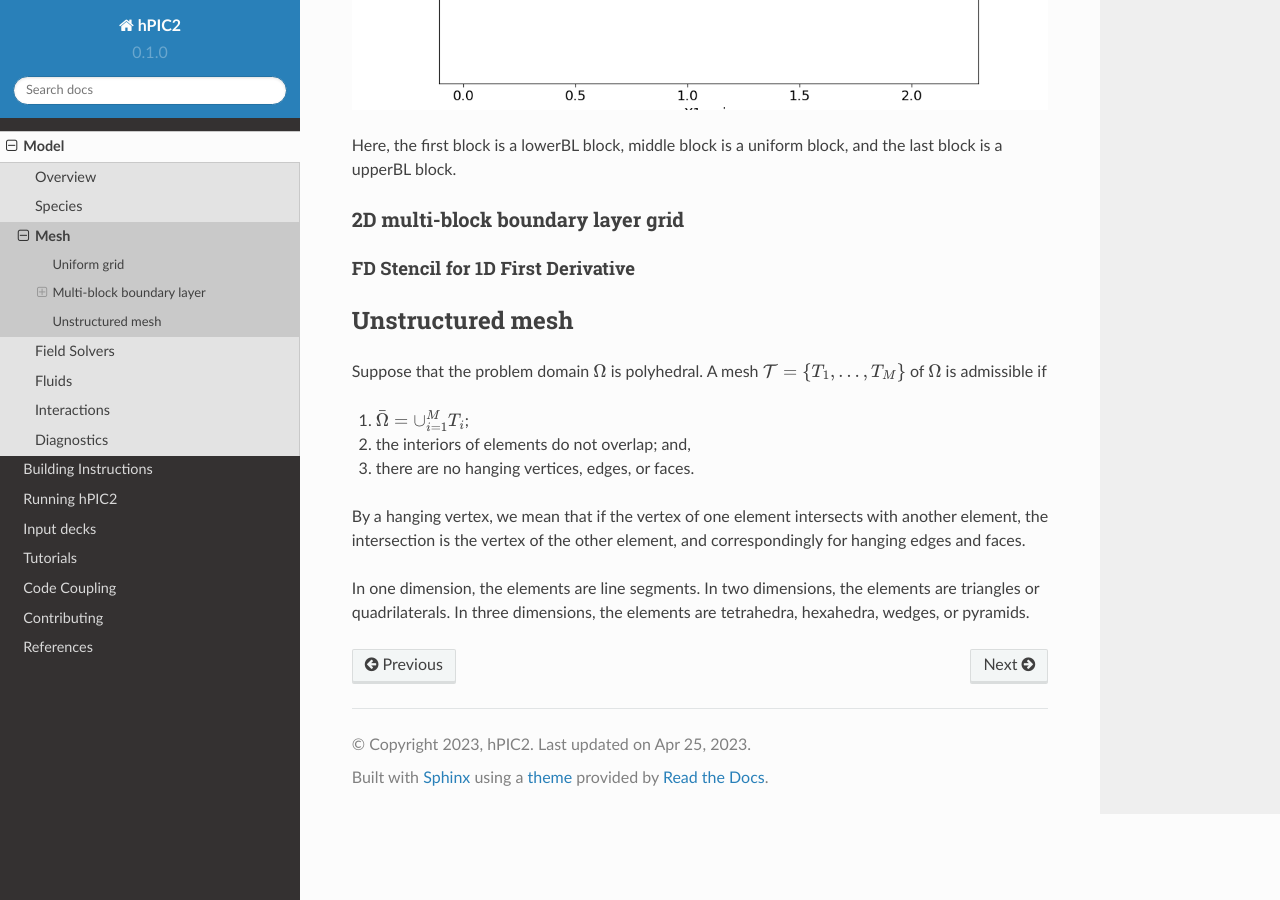
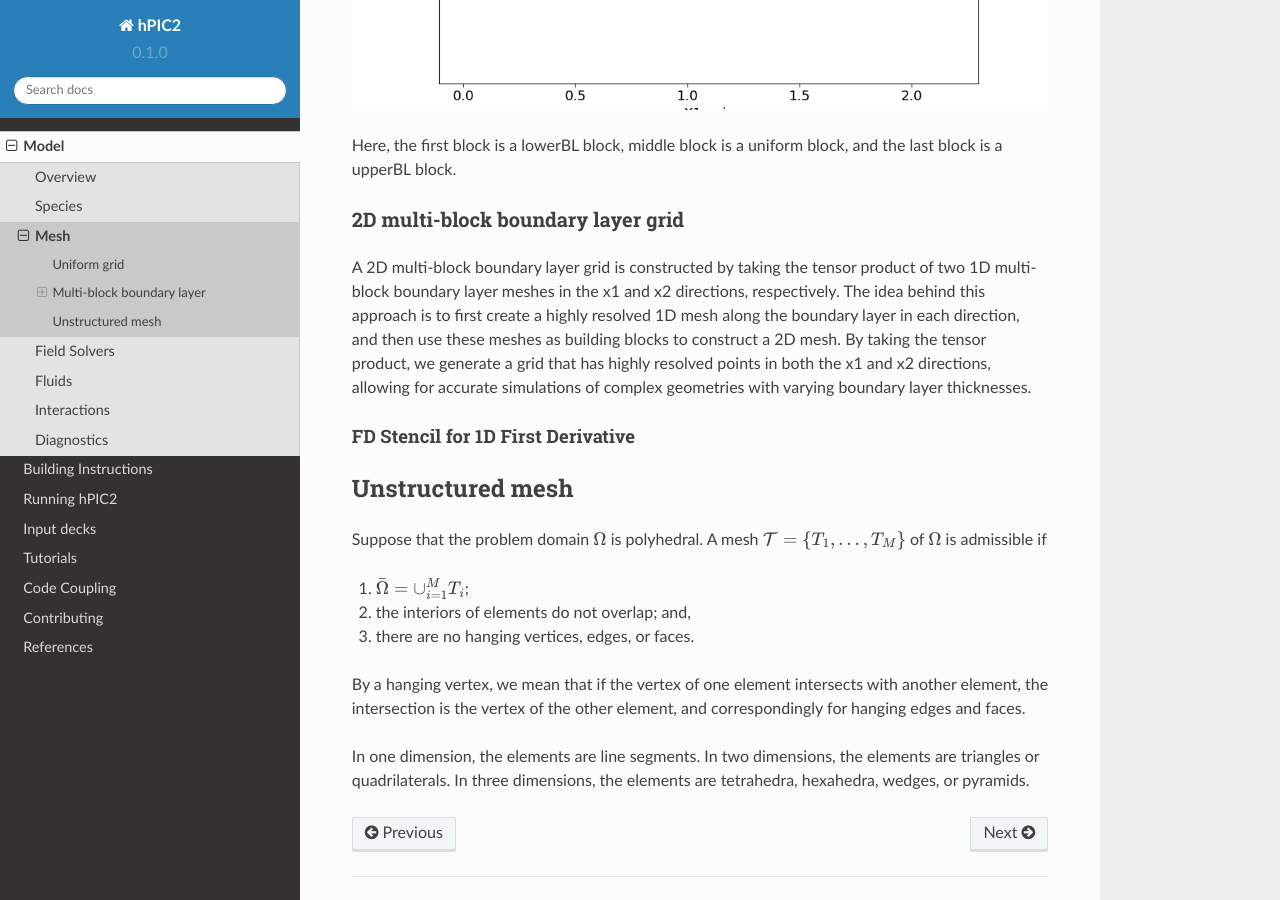
Before and after one commit to lcpp-org/hpic2doc, a Sphinx documentation site: the page built from docs/source/mesh.rst, in a window 1280 px wide and 900 px high, scrolled down 1872 px. Built offline with Sphinx 7.4.7 and the Read the Docs theme 2.0.0, drawn with Linux system fonts in a browser that asks for light colours.

Commit message:
Description for 2D multi-block boundary layer added

```diff
--- a/docs/source/mesh.rst
+++ b/docs/source/mesh.rst
@@ -62,6 +62,13 @@ last block is a upperBL block.
 2D multi-block boundary layer grid
 ~~~~~~~~~~~~~~~~~~~~~~~~~~~~~~~~~~
 
+A 2D multi-block boundary layer grid is constructed by taking the tensor product of
+two 1D multi-block boundary layer meshes in the x1 and x2 directions, respectively.
+The idea behind this approach is to first create a highly resolved 1D mesh along the
+boundary layer in each direction, and then use these meshes as building blocks to
+construct a 2D mesh. By taking the tensor product, we generate a grid that has highly
+resolved points in both the x1 and x2 directions, allowing for accurate simulations of
+complex geometries with varying boundary layer thicknesses.
 
 FD Stencil for 1D First Derivative
 ^^^^^^^^^^^^^^^^^^^^^^^^^^^^^^^^^^
```
